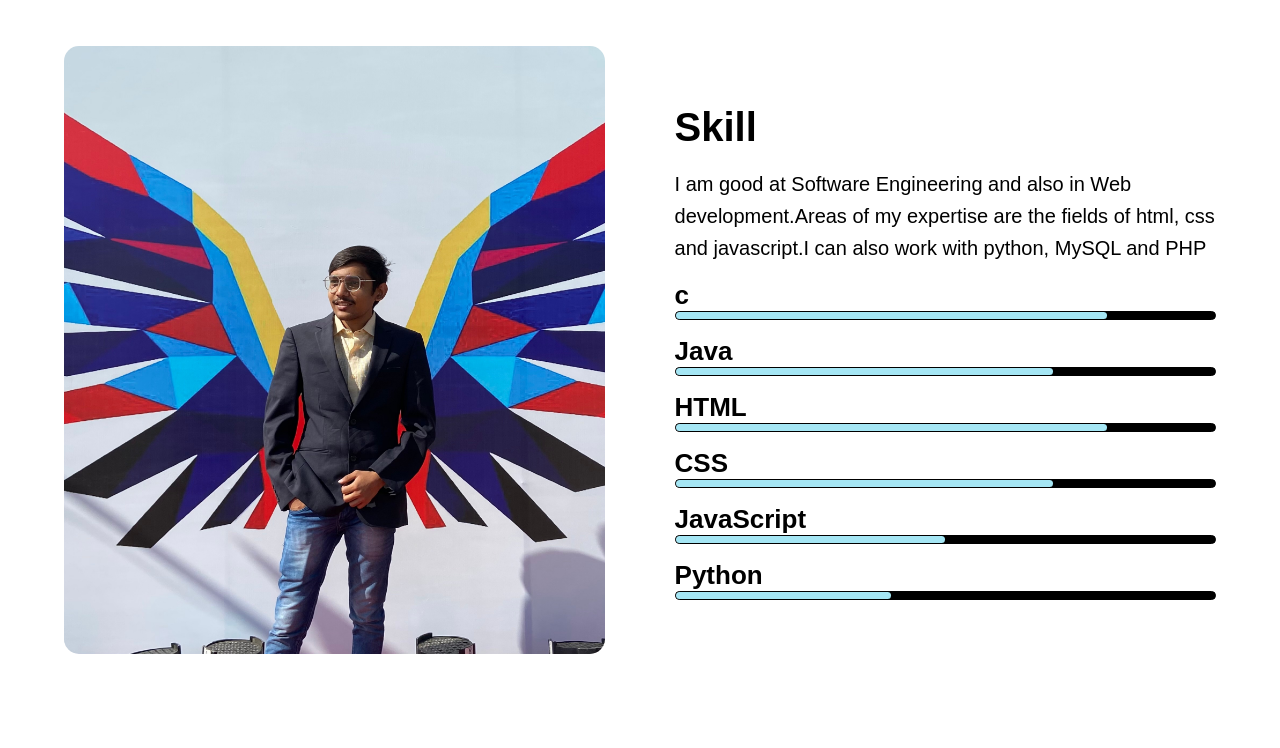
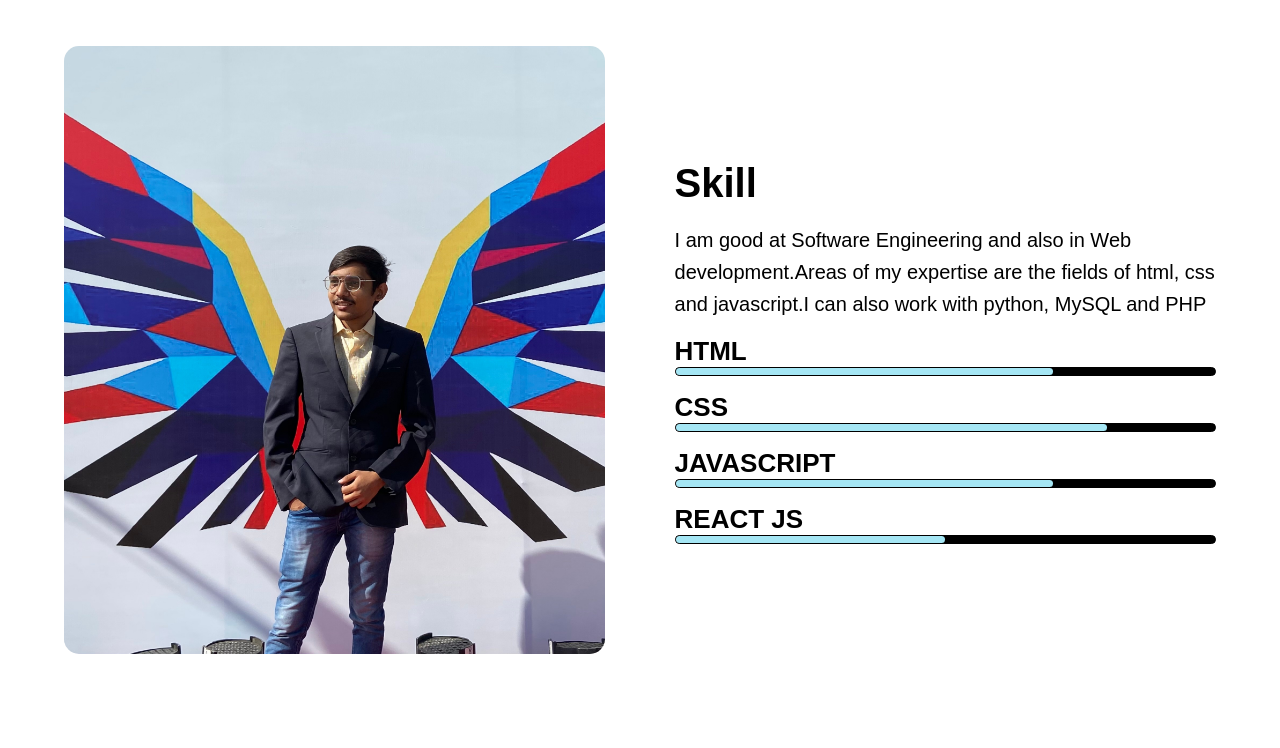
Before and after one commit to parampatel9/param1.github-io, a plain HTML site: page index.html in a window 1280 px wide. Shown: the part 1644-2392 px from the top of the page. Drawn offline with Linux system fonts and the light colour scheme; a script that the page names is missing.

Commit message:
24-1-2024

```diff
--- a/index.html
+++ b/index.html
@@ -62,30 +62,30 @@
             <h1>Skill</h1>
             <p>I am good at Software Engineering and also in Web development.Areas of my expertise are the fields of html, css and javascript.I can also work with python, MySQL and PHP</p>
             <div class="bars">
-                <h2>c</h2>
+                <!-- <h2>c</h2>
+                <div class="border">
+                    <div class="bar" style="height:7px;width:80%"></div>
+                </div> -->
+                <h2>HTML</h2>
+                <div class="border">
+                    <div class="bar" style="height:7px;width:70%"></div>
+                </div>
+                <h2>CSS</h2>
                 <div class="border">
                     <div class="bar" style="height:7px;width:80%"></div>
                 </div>
-                <h2>Java</h2>
+                <h2>JAVASCRIPT</h2>
                 <div class="border">
                     <div class="bar" style="height:7px;width:70%"></div>
                 </div>
-                <h2>HTML</h2>
-                <div class="border">
-                    <div class="bar" style="height:7px;width:80%"></div>
-                </div>
-                <h2>CSS</h2>
-                <div class="border">
-                    <div class="bar" style="height:7px;width:70%"></div>
-                </div>
-                <h2>JavaScript</h2>
+                <h2>REACT JS</h2>
                 <div class="border">
                     <div class="bar" style="height:7px;width:50%"></div>
                 </div>
-                <h2>Python</h2>
+                <!-- <h2>Python</h2>
                 <div class="border">
                     <div class="bar" style="height:7px;width:40%"></div>
-                </div>
+                </div> -->
             </div>
         </div>
       </section>
--- a/style.css
+++ b/style.css
@@ -98,7 +98,7 @@
   .about{
     width: 100dvw;
     height: 90svh;
-    background: #faebd7;
+    background: #ffffff;
     display: flex;
     justify-content: space-around;
     flex-direction: column;
```
